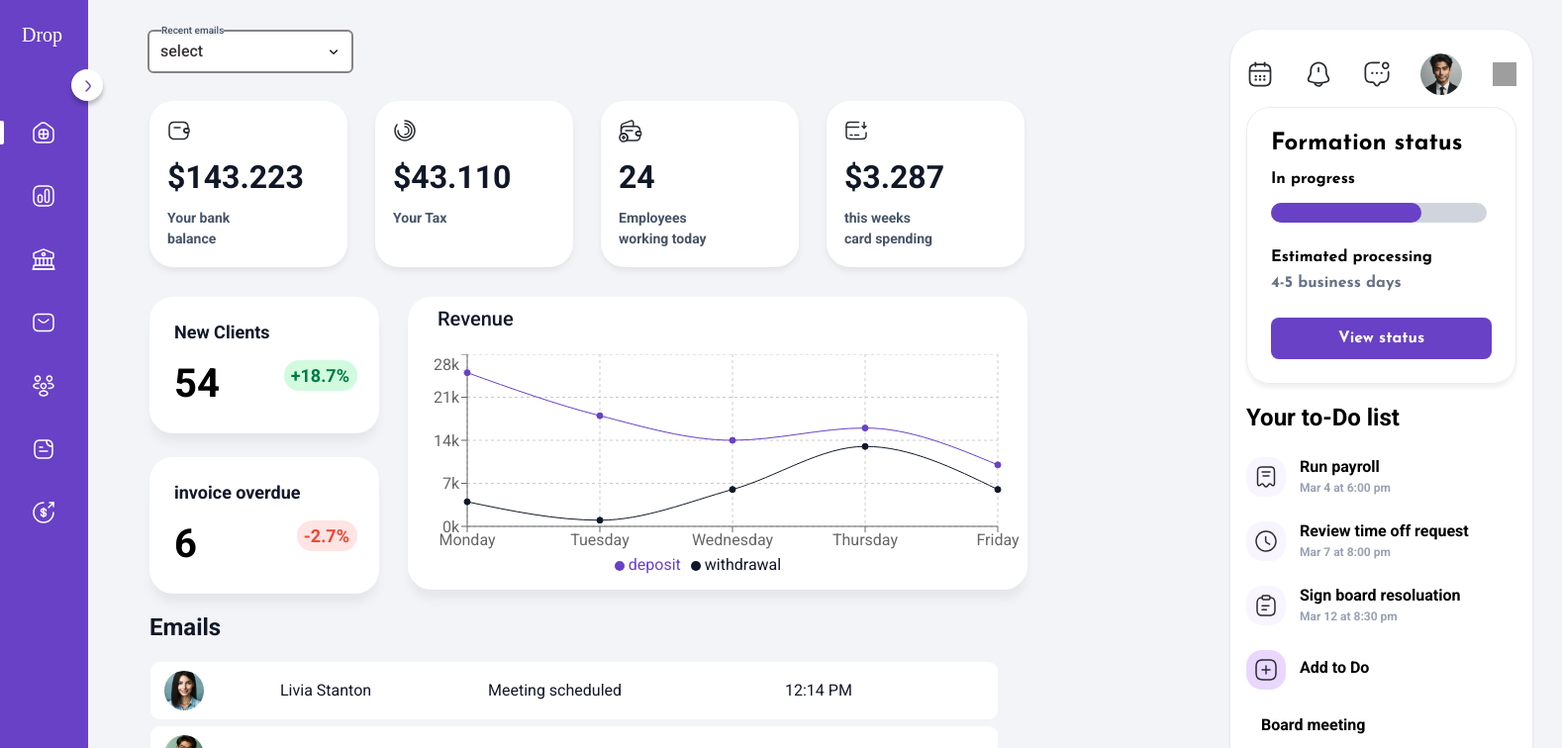
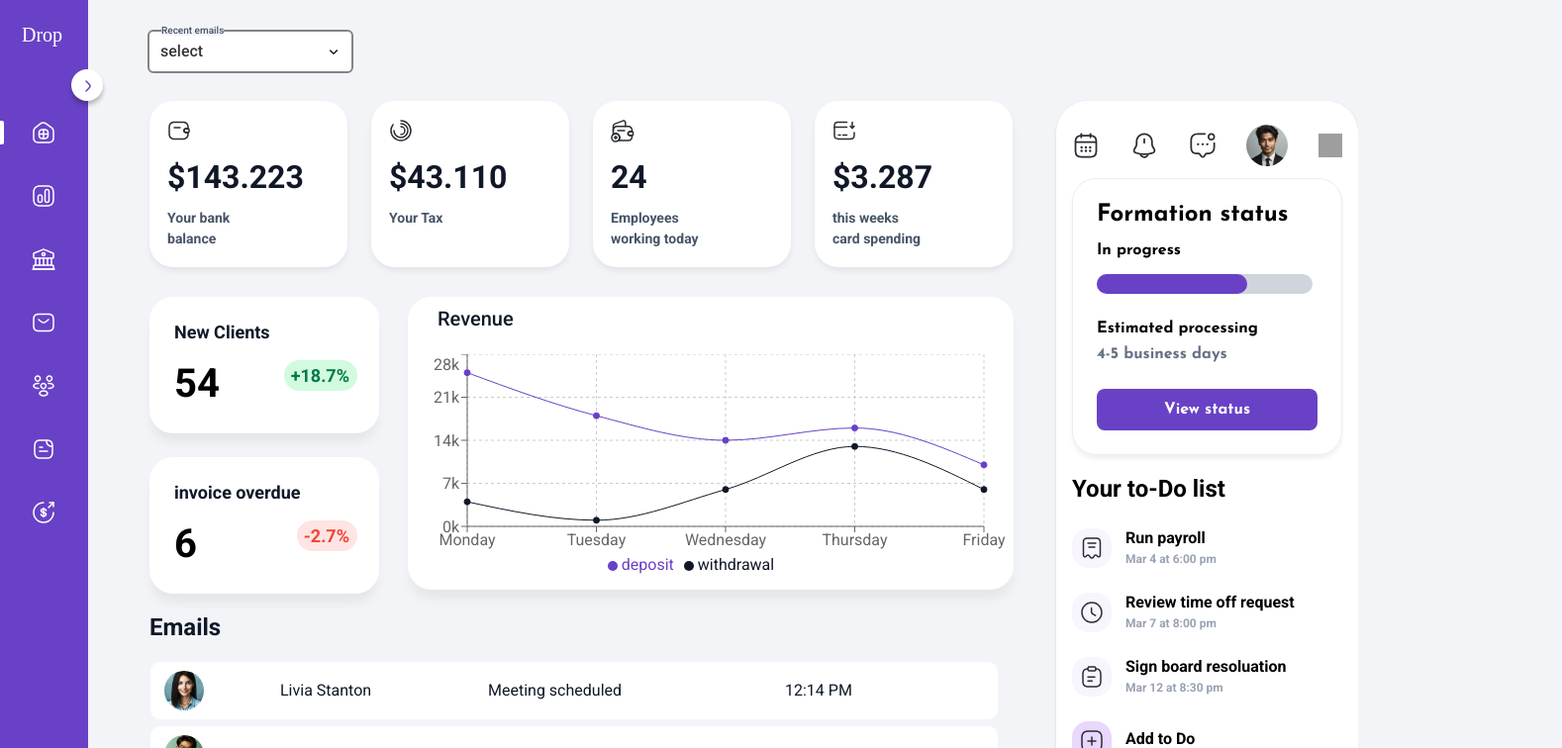
Before and after one commit to Ashkan2003/ashkan-test-react-project, a React (Vite) app: page / in a window 1280 px wide. Shown: the top 756 px of the page at 99% size, 1578 px wide, since content can reach past the window. Built offline with nearby package versions, Linux system fonts and the light colour scheme; grey boxes are pictures that could not be loaded; a web font is replaced by a local one.

Commit message:
change the size of components for better ui

```diff
--- a/src/App.css
+++ b/src/App.css
@@ -12,9 +12,7 @@
   justify-content: space-between;
 }
 main {
-  background-color: #F2F4F7;
-  /* padding-top: 32px; */
-  /* padding-left: 52px; */
-  padding: 32px 62px;
-  width: 1000px;
+  width: 916px;
+  background-color: #f2f4f7;
+  padding: 32px 0px 32px 62px;
 }
--- a/src/components/AccountInfo.css
+++ b/src/components/AccountInfo.css
@@ -1,9 +1,8 @@
 .account-info-container {
-  /* width: 303px; */
   height: 757px;
   border-radius: 32px;
   padding: 24px 16px 24px 16px;
-  margin: 30px;
+  margin-top: 102px;
   background-color: white;
   box-shadow: 0px 1px 3px 0px #10182820;
 }
--- a/src/components/Cards.css
+++ b/src/components/Cards.css
@@ -1,6 +1,6 @@
 .cards-container {
   display: grid;
-  width: inherit;
+  /* width: inherit; */
   grid-template-columns: repeat(auto-fill, 210px);
-  gap: 18px;
+  gap: 14px;
 }
--- a/src/components/EmailsList.css
+++ b/src/components/EmailsList.css
@@ -10,7 +10,7 @@
   display: grid;
   gap: 9px;
   overflow-y: scroll;
-  height: 270px;
+  height: 338px;
 }
 /* Hide scrollbar for Chrome, Safari and Opera */
 .email-list::-webkit-scrollbar {
--- a/src/components/Menu.css
+++ b/src/components/Menu.css
@@ -1,7 +1,7 @@
 .menu {
   position: relative;
   width: 45px;
-  height: 1000px;
+  height: 1010px;
   padding: 4px 22px 32px 22px;
   background-color: #6941c6;
   transition: all 0.4s;
--- a/src/components/PercentCardsAndSimpleLine.css
+++ b/src/components/PercentCardsAndSimpleLine.css
@@ -8,7 +8,7 @@
   margin-right: 29px;
 }
 .line-chart-container {
-  width: 626px;
+  width: 612px;
   height: 296px;
   background-color: rgb(255, 255, 255);
   box-shadow: 0px 11px 11px -2px #1018280f;
```
